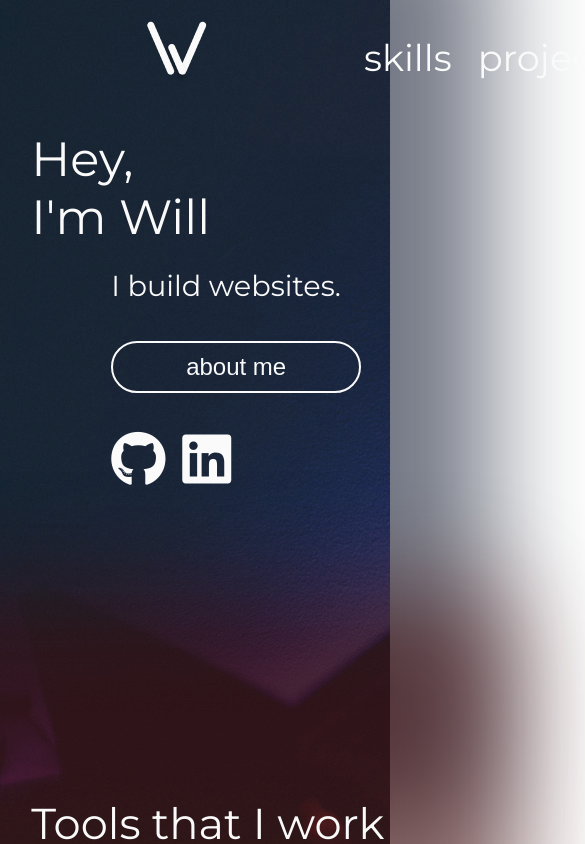
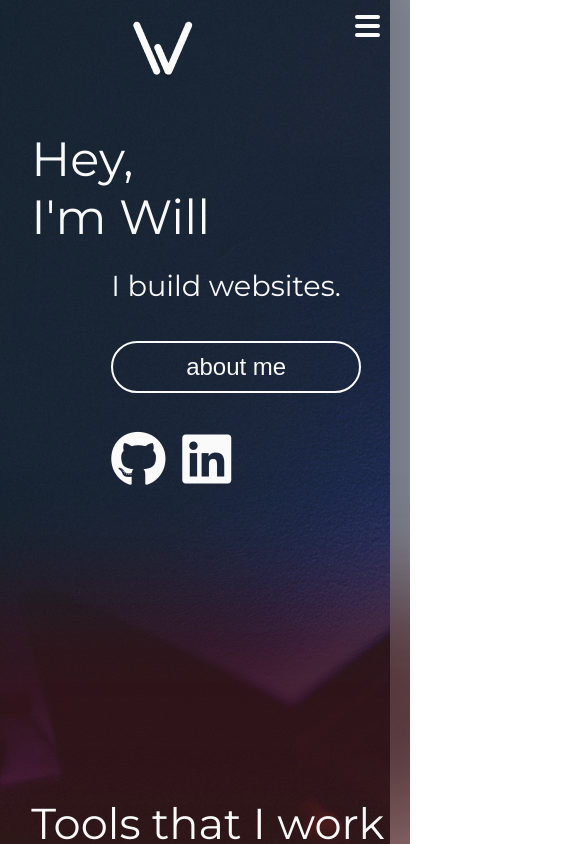
Before and after one commit to WilliamBerlin76/my-website, a React (Create React App) app: page / in a window 390 px wide. Shown: the top 844 px of the page, 585 px wide, since content can reach past the window. Built offline with nearby package versions, Linux system fonts and the light colour scheme.

Commit message:
added hamburger nav

```diff
--- a/src/App.scss
+++ b/src/App.scss
@@ -1,5 +1,6 @@
 .App {
   width: 100%;
+  position: relative;
 }
 
 html{
--- /dev/null
+++ b/src/components/hamburger/hamburger.js
@@ -0,0 +1,26 @@
+import React, { useState } from "react";
+import hamburger from "./hamburger.module.scss";
+
+import HamburgerNav from "../hamburgerNav/hamburgerNav.js";
+
+const Hamburger = () => {
+
+    const [showNav, setShowNav] = useState(false);
+
+    const toggleNav = e => {
+        setShowNav(!showNav);
+    };
+
+    return (
+        <div className={hamburger.container}>
+            <div className={hamburger.bars} onClick={toggleNav}>
+                <div className={hamburger.bar}></div>
+                <div className={hamburger.bar}></div>
+                <div className={hamburger.bar}></div>
+            </div>
+            {showNav && <HamburgerNav />}
+        </div>
+    )
+};
+
+export default Hamburger;
--- /dev/null
+++ b/src/components/hamburger/hamburger.module.scss
@@ -0,0 +1,18 @@
+.container {
+    position: absolute;
+    top: 0;
+    right: 0;
+    padding: 10px 10px 0 0;
+    .bars{
+        position: relative;
+        cursor: pointer;
+        z-index: 4;
+        .bar {
+            width: 25px;
+            height: 4px;
+            background: #fafafa;
+            margin-top: 5px;
+            border-radius: 10px;
+        }
+    }
+}
--- /dev/null
+++ b/src/components/hamburgerNav/hamburgerNav.js
@@ -0,0 +1,20 @@
+import React from "react";
+import hamburgerNav from "./hamburgerNav.module.scss";
+
+const HamburgerNav = () => {
+    return (
+        <div className={hamburgerNav.container}>
+            <span>
+                <a href="#skills" className={hamburgerNav.linkItem}>skills</a>
+            </span>
+            <span>
+                <a href="#projects" className={hamburgerNav.linkItem}>projects</a>
+            </span>
+            <span>
+                <a href="#contact" className={hamburgerNav.linkItem}>contact</a>
+            </span>
+        </div>
+    )
+};
+
+export default HamburgerNav;
--- /dev/null
+++ b/src/components/hamburgerNav/hamburgerNav.module.scss
@@ -0,0 +1,20 @@
+.container{
+    width: 300px;
+    position: absolute;
+    top: 0;
+    right: 0;
+    background-color: #332e61;
+    display: flex;
+    flex-direction: column;
+    text-align: center;
+    padding-top: 25px;
+    span{
+        margin: 15px 0;
+    }
+    .linkItem{
+        text-decoration: none;
+        color: #fafafa;
+        font-size: 1.5rem;
+        cursor: pointer
+    }
+}
--- a/src/components/nav/nav.js
+++ b/src/components/nav/nav.js
@@ -1,19 +1,28 @@
-import React from 'react';
+import React, { useState, useEffect} from 'react';
 import nav from './nav.module.scss';
 import Logo from "../../assets/logo.jpg";
+import Hamburger from "../hamburger/hamburger.js";
 
 const Nav = () => {
+    const [width, setWidth] = useState(window.innerWidth);
+    useEffect(() => {
+        window.addEventListener("resize", () => setWidth(window.innerWidth));
+        return () => window.removeEventListener("resize", () => setWidth(window.innerWidth));
+
+    })
     return (
         <section className={nav.navContainer}>
             <div className={nav.logoContainer}>
                 <img  className={nav.logo} src={Logo} alt="W logo" />
             </div>
-
-            <div className={nav.navButtons}>
-                <a href="#skills" className={nav.linkItem}>skills</a>
-                <a href="#projects" className={nav.linkItem}>projects</a>
-                <a href="#contact" className={nav.linkItem}>contact</a>
-            </div>
+            {width <= 1000 ?
+                <Hamburger /> :
+                <div className={nav.navButtons}>
+                    <a href="#skills" className={nav.linkItem}>skills</a>
+                    <a href="#projects" className={nav.linkItem}>projects</a>
+                    <a href="#contact" className={nav.linkItem}>contact</a>
+                </div>
+            }
         </section>
     )
 };
--- a/src/components/nav/nav.module.scss
+++ b/src/components/nav/nav.module.scss
@@ -4,21 +4,36 @@
     position: absolute;
     top: 0;
     width: 100%;
+    max-width: 100%;
     z-index: 3;
+    @media screen and (max-width: 1000px) {
+        justify-content: space-around;
+    }
     .logo{
-        margin-left: 20%;
+        margin-left: 50px;
+        @media screen and (max-width: 1000px) {
+            margin-left: 10px;
+        }
     }
     .navButtons{
         width: 35%;
         margin: 35px 45px;
         display: flex;
         justify-content: space-evenly;
-
+        @media screen and (max-width: 1000px) {
+            margin-right: 150px;
+        }
+        @media screen and (max-width: 750px) {
+            margin-right: 250px;
+        }
         .linkItem{
             color: #fafafa;
             text-decoration: none;
             font-size: 2.3rem;
             margin: 0 13px;
+            @media screen and (max-width: 1000px) {
+                font-size: 1.8rem;
+            }
         }
     }
 }
```
